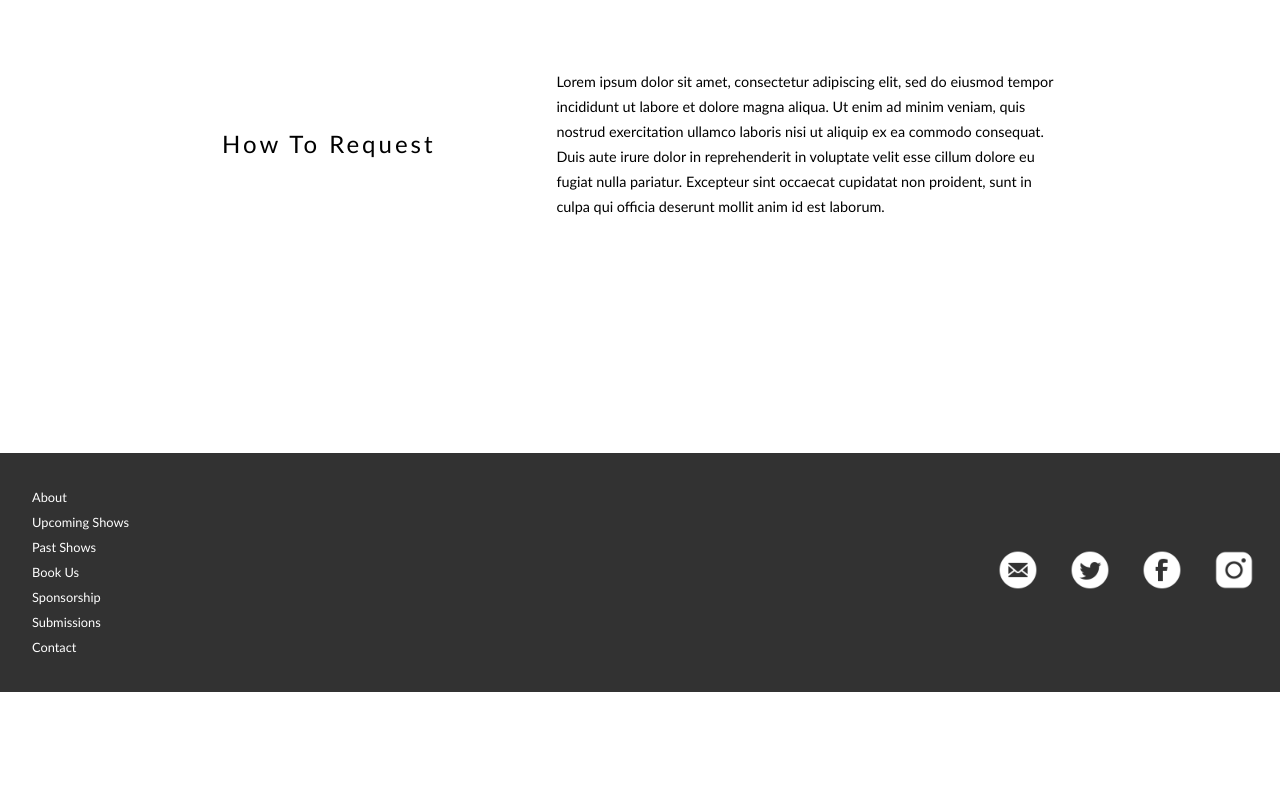
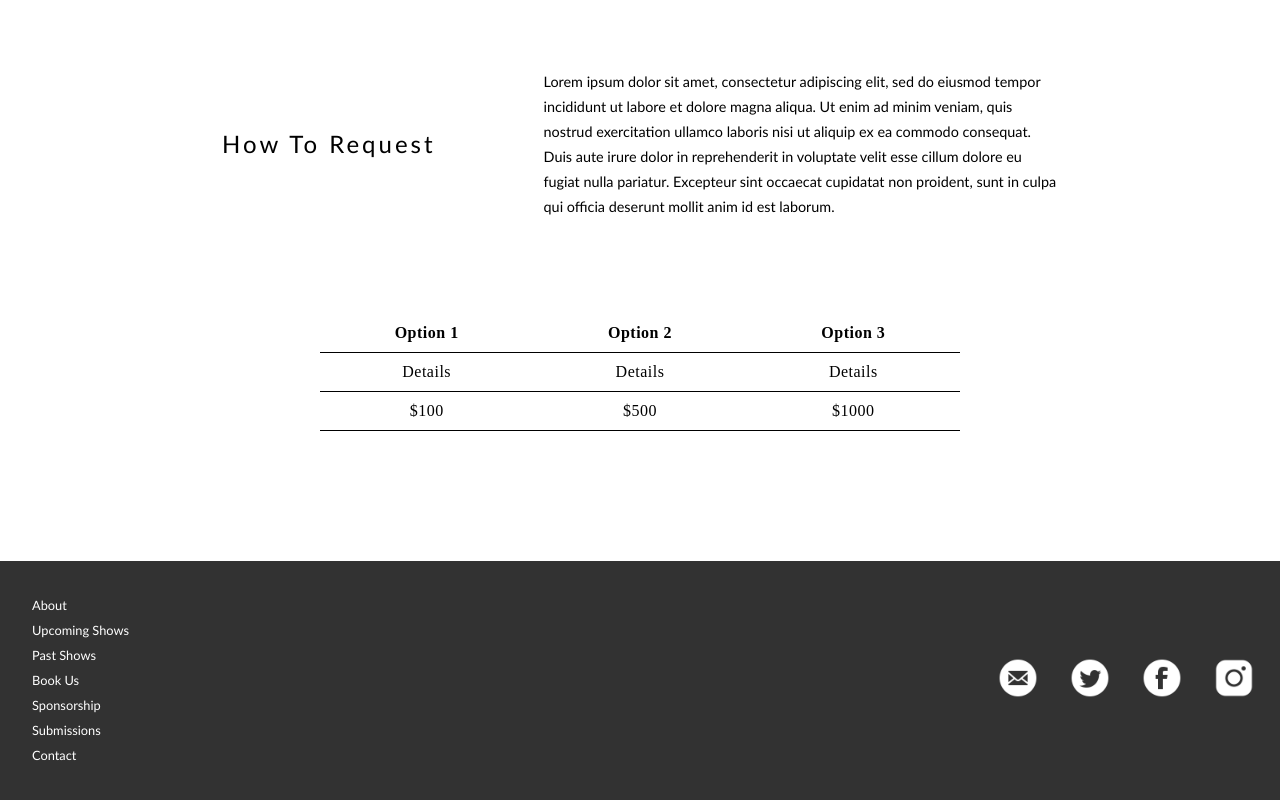
Before and after one commit to lindzht/asbury, a React (Create React App) app in the folder client/: page /sponsorship in a window 1280 px wide. Shown: the part 1177-1977 px from the top of the page. Before the commit the page ends 1869 px from the top, so only its background shows below. Built offline with nearby package versions, Linux system fonts and the light colour scheme.

Commit message:
added table to sponsor page

```diff
--- a/client/src/App.css
+++ b/client/src/App.css
@@ -992,7 +992,7 @@ footer p {
   }
 
   .t-block .t-left {
-    width: 30%;
+    width: 50%;
   }
 
   /* .t-block .t-left img {
@@ -1000,7 +1000,7 @@ footer p {
   } */
 
   .t-block .t-right {
-    width: 60%;
+    width: 80%;
     text-align: left;
   }
 
@@ -1265,6 +1265,44 @@ footer p {
     font-size: 0.9em;
     line-height: 25px;
   }
+
+  #sp-tb{
+    display: flex;
+    justify-content: center;
+  }
+
+
+  th, td{
+    font-family: Calibri sans-serif;
+    font-weight: 100;
+    letter-spacing: 0.5px;
+  }
+
+  table, th, td {
+    border-bottom: 1px solid black;
+    border-collapse: collapse;
+    width: 40em;
+    text-align: center;
+  }
+
+  #mid {
+    border-left: 1px solid black;
+      border-right: 1px solid black;
+  }
+
+  table th {
+    font-weight: 600;
+    padding-bottom: 10px;
+    font-size: 1em;
+  }
+
+  table td {
+    padding: 10px 0;
+  }
+
+
+
+
   /********************** SUBMISSIONS ***********************/
 
   #sub-container{
--- a/client/src/components/Sponsors.js
+++ b/client/src/components/Sponsors.js
@@ -16,6 +16,27 @@ function Sponsors() {
                 <Fade bottom>
                     <TextBlock title="How To Request" content="Lorem ipsum dolor sit amet, consectetur adipiscing elit, sed do eiusmod tempor incididunt ut labore et dolore magna aliqua. Ut enim ad minim veniam, quis nostrud exercitation ullamco laboris nisi ut aliquip ex ea commodo consequat. Duis aute irure dolor in reprehenderit in voluptate velit esse cillum dolore eu fugiat nulla pariatur. Excepteur sint occaecat cupidatat non proident, sunt in culpa qui officia deserunt mollit anim id est laborum." />
                 </Fade>
+                <Fade bottom>
+                    <div id="sp-tb">
+                        <table>
+                            <tr>
+                                <th>Option 1</th>
+                                <th>Option 2</th>
+                                <th>Option 3</th>
+                            </tr>
+                            <tr>
+                                <td>Details</td>
+                                <td>Details</td>
+                                <td>Details</td>
+                            </tr>
+                            <tr>
+                                <td>$100</td>
+                                <td>$500</td>
+                                <td>$1000</td>
+                            </tr>
+                        </table>
+                    </div>
+                </Fade>
             </div>
 
 
--- a/client/src/components/Submissions.js
+++ b/client/src/components/Submissions.js
@@ -11,9 +11,9 @@ function Submissions() {
             <div id="sub-content">
                 <h2 className="sub-header">Share your short film with audiences around the country</h2>
                 <TextBlock title="What We Bring" content="Lorem ipsum dolor sit amet, consectetur adipiscing elit, sed do eiusmod tempor incididunt ut labore et dolore magna aliqua. Ut enim ad minim veniam, quis nostrud exercitation ullamco laboris nisi ut aliquip ex ea commodo consequat. Duis aute irure dolor in reprehenderit in voluptate velit esse cillum dolore eu fugiat nulla pariatur. Excepteur sint occaecat cupidatat non proident, sunt in culpa qui officia deserunt mollit anim id est laborum." />
-                <Fade bottom>
+                {/* <Fade bottom>
                     <TextBlock title="Prerequisites" content="Lorem ipsum dolor sit amet, consectetur adipiscing elit, sed do eiusmod tempor incididunt ut labore et dolore magna aliqua. Ut enim ad minim veniam, quis nostrud exercitation ullamco laboris nisi ut aliquip ex ea commodo consequat. Duis aute irure dolor in reprehenderit in voluptate velit esse cillum dolore eu fugiat nulla pariatur. Excepteur sint occaecat cupidatat non proident, sunt in culpa qui officia deserunt mollit anim id est laborum." />
-                </Fade>
+                </Fade> */}
                 <Fade bottom>
                     <TextBlock title="How To Request" content="Lorem ipsum dolor sit amet, consectetur adipiscing elit, sed do eiusmod tempor incididunt ut labore et dolore magna aliqua. Ut enim ad minim veniam, quis nostrud exercitation ullamco laboris nisi ut aliquip ex ea commodo consequat. Duis aute irure dolor in reprehenderit in voluptate velit esse cillum dolore eu fugiat nulla pariatur. Excepteur sint occaecat cupidatat non proident, sunt in culpa qui officia deserunt mollit anim id est laborum." />
                 </Fade>
```
